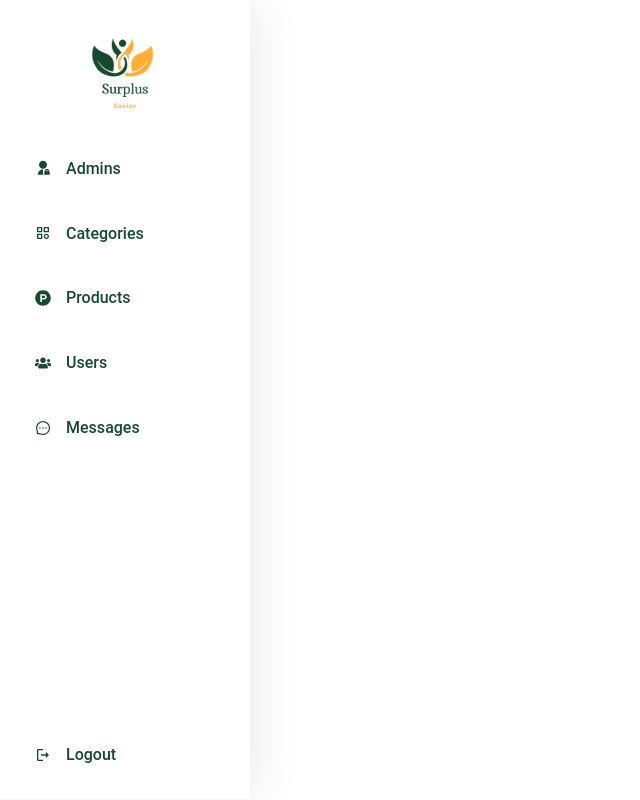
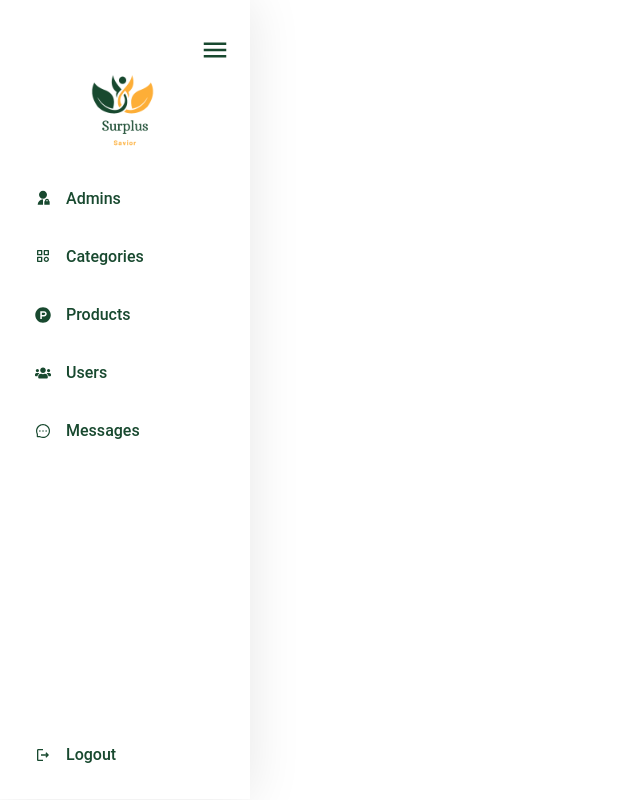
Before and after one commit to AyaShahal/Front-End, a React (Create React App) app: page /Dashboard in a window 1280 px wide. Shown: the whole page, without its empty margins (0-640 px from the left). Built offline with nearby package versions, Linux system fonts and the light colour scheme.

Commit message:
adding toggle to sidebar

```diff
--- a/src/Component/Sidebar/Sidebar.css
+++ b/src/Component/Sidebar/Sidebar.css
@@ -1,4 +1,3 @@
-
 .sidebar {
   display: flex;
   flex-direction: column;
@@ -77,3 +76,25 @@
 .ant-pagination .ant-pagination-item-active:hover {
   border-color: var(--button);
 }
+
+.sidebar.closed {
+  width: 80px;
+  padding: 5px;
+}
+.sidebar.closed .sidebar-main {
+  align-items: center;
+}
+
+.sidebar.closed ul li a {
+  justify-content: center;
+}
+.logo-container {
+  display: flex;
+  flex-direction: column;
+}
+
+.sidebar-toggle {
+  display: flex;
+  justify-content: flex-end;
+  margin-top: 10px;
+}
--- a/src/Component/Sidebar/Sidebar.js
+++ b/src/Component/Sidebar/Sidebar.js
@@ -1,14 +1,18 @@
-import React from "react";
+import React, { useState } from "react";
 import "./Sidebar.css";
 import { Link, NavLink } from "react-router-dom";
 import { BiCategory } from "react-icons/bi";
 import { RiAdminFill } from "react-icons/ri";
-import { FaUsers } from 'react-icons/fa';
+import { FaUsers } from "react-icons/fa";
 import { FaProductHunt } from "react-icons/fa";
-import { MdOutlineLogout} from "react-icons/md";
+import { MdOutlineLogout } from "react-icons/md";
 import { AiOutlineMessage } from "react-icons/ai";
+import { MdClose, MdMenu } from "react-icons/md";
 import logo from "../Savior-removebg-preview.png";
-import Cookies from 'js-cookie';
+import Cookies from "js-cookie";
+
+const Sidebar = () => {
+  const [isSidebarOpen, setIsSidebarOpen] = useState(true);
   const activeStyle = {
     backgroundColor: "var(--primary-color)",
     color: "#fff",
@@ -18,8 +22,15 @@ const activeStyle = {
     boxShadow: "0px 1px 5px var(--primary-color)",
     fontWeight: "bold",
   };
-
-function Sidebar() {
+  const closedActiveStyle = {
+    width: "50px",
+    borderRadius: "5px",
+    backgroundColor: "var(--primary-color)",
+    boxShadow: "0px 1px 5px var(--primary-color)",
+    fontWeight: "bold",
+    color: "#fff",
+    fontWeight: "bold",
+  };
   const link = [
     {
       path: "/Dashboard/Admin",
@@ -47,16 +58,35 @@ function Sidebar() {
       icon: <AiOutlineMessage />,
     },
   ];
+
   const handleLogout = () => {
     Cookies.remove("jwt");
     localStorage.clear("adminResponse");
   };
 
+  const toggleSidebar = () => {
+    setIsSidebarOpen(!isSidebarOpen);
+  };
+
   return (
-    <div className="sidebar">
+    <div className={`sidebar ${isSidebarOpen ? "" : "closed"}`}>
       <div className="sidebar-main">
-      <div className="logo" style={{ display: 'flex', justifyContent: 'center', alignItems: 'center' }}>
+        <div className="logo-container">
+          <div className="sidebar-toggle" onClick={toggleSidebar}>
+            <MdMenu size={30} />
+          </div>
+          <div
+            className="logo"
+            style={{
+              display: "flex",
+              justifyContent: "center",
+              alignItems: "center",
+            }}
+          >
+            {isSidebarOpen && (
               <img src={logo} alt="" height="100px" width="100px" />
+            )}
+          </div>
         </div>
 
         {link.map((e, index) => {
@@ -65,13 +95,17 @@ function Sidebar() {
               <li>
                 <NavLink
                   style={({ isActive }) =>
-                    isActive ? activeStyle : undefined
+                    isActive
+                      ? isSidebarOpen
+                        ? activeStyle
+                        : closedActiveStyle
+                      : undefined
                   }
                   to={e.path}
                   className="link-name"
                 >
                   {e.icon}
-                  {e.name}
+                  {isSidebarOpen ? e.name : ""}
                 </NavLink>
               </li>
             </ul>
@@ -83,12 +117,12 @@ function Sidebar() {
         <li>
           <Link to="/" onClick={handleLogout}>
             <MdOutlineLogout />
-            Logout
+            {isSidebarOpen && <span className="link-text">Logout</span>}
           </Link>
         </li>
       </ul>
     </div>
   );
-}
+};
 
 export default Sidebar;
--- a/src/Component/UserProvider.js
+++ b/src/Component/UserProvider.js
@@ -59,11 +59,7 @@ export const UserProvider = ({ children }) => {
       const response = await axios.post(
         "https://surplus-app-api.onrender.com/api/admin/login",
         { email, password },
-        {
-          headers: {
-            "Content-Type": "application/json",
-          },
-        }
+
       );
 
       const adminResponse = response.data;
```
Lines whose indentation alone changed are shown as unchanged.
